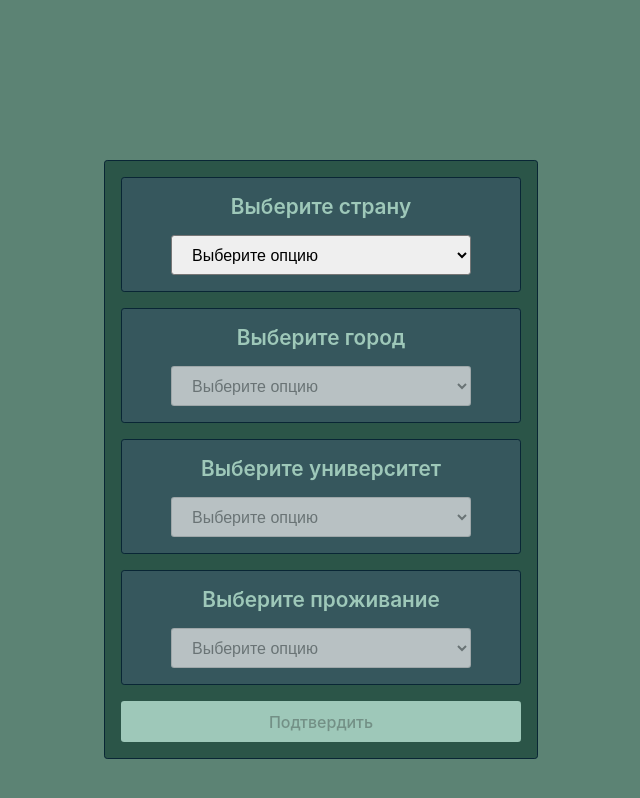
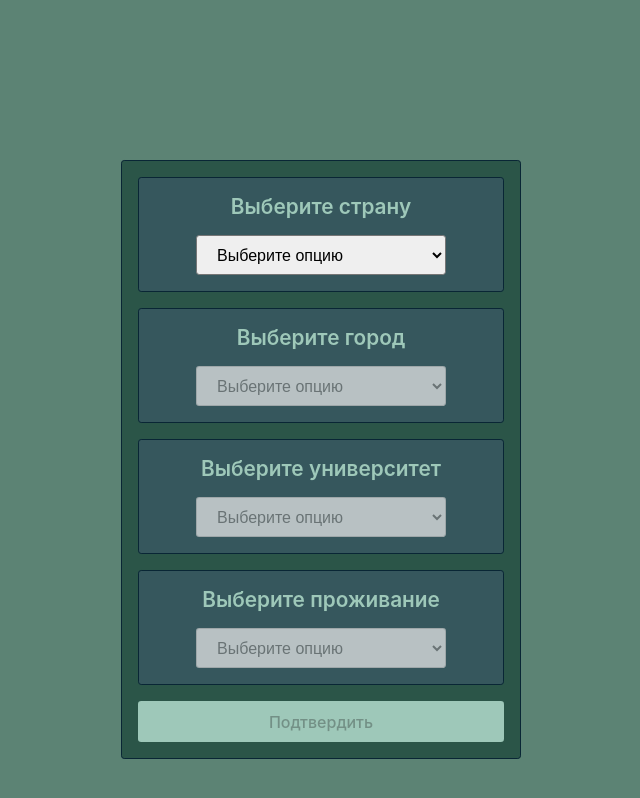
Before and after one commit to Hotimpulse/test_task, a React (Vite) app: page / in a window 1280 px wide. Shown: the whole page, without its empty margins (319-959 px from the left). Built offline with nearby package versions, Linux system fonts and the light colour scheme.

Commit message:
fix: fixing some css styling for better mobile responsiveness

```diff
--- a/src/components/CountryForm/CountryFormStyle.module.css
+++ b/src/components/CountryForm/CountryFormStyle.module.css
@@ -1,14 +1,14 @@
+@media (width <= 400px) {
   .container {
     display: flex;
     flex-direction: column;
     justify-content: center;
     align-items: center;
 
-  width: fit-content;
-  min-width: 400px;
-  gap: 1rem;
+    width: min(100% - 1rem, 300px);
     margin: 0 auto;
-  padding: 1rem;
+    padding-top: 1rem;
+    padding-bottom: 1rem;
 
     background-color: color-mix(in srgb, rgb(188, 255, 126) 10%, var(--color-primary2) 90%);
     border: 1px solid var(--color-primary);
@@ -22,3 +22,30 @@
     gap: 1rem;
     text-align: center;
   }
+}
+
+@media (width > 400px) {
+  .container {
+    display: flex;
+    flex-direction: column;
+    justify-content: center;
+    align-items: center;
+
+    width: min(100% - 1rem, 400px);
+    margin: 0 auto;
+    padding: 1rem 0.5rem;
+
+    background-color: color-mix(in srgb, rgb(188, 255, 126) 10%, var(--color-primary2) 90%);
+    border: 1px solid var(--color-primary);
+    border-radius: 0.2rem;
+    margin-top: 10rem;
+  }
+
+  .form {
+    display: flex;
+    width: min(100% - 1rem, 400px);
+    flex-direction: column;
+    gap: 1rem;
+    text-align: center;
+  }
+}
--- a/src/components/FormComponent/FormComponent.tsx
+++ b/src/components/FormComponent/FormComponent.tsx
@@ -8,7 +8,7 @@ export default function FormComponent(props: ISelectors) {
   return (
     <div className={FormComponentStyle['center-flex-col']}>
       <label htmlFor={label}>{text}</label>
-      <select value={value} onChange={onChange} disabled={disabled}>
+      <select id={label} value={value} onChange={onChange} disabled={disabled}>
         <option value="">Выберите опцию</option>
         {options.map((option: IOption, index: number) => {
           return (
--- a/src/components/FormComponent/FormComponentStyle.module.css
+++ b/src/components/FormComponent/FormComponentStyle.module.css
@@ -4,8 +4,7 @@
   justify-content: center;
   align-items: center;
 
-  width: fit-content;
-  min-width: 400px;
+  width: 100%;
   gap: 1rem;
   margin: 0 auto;
   padding: 1rem;
@@ -25,7 +24,7 @@ h3 {
 }
 
 select {
-  min-width: 300px;
+  width: min(100% - 0rem, 250px);
   border-radius: 0.2rem;
   font-size: 1rem;
 
@@ -47,6 +46,11 @@ select:focus-visible {
 }
 
 button {
+  display: flex;
+  margin: 0 auto;
+  justify-content: center;
+  align-items: center;
+  width: 100%;
   border-radius: 0.2rem;
   border: 1px solid transparent;
   padding: 0.6em 1.2em;
```
Lines whose indentation alone changed are shown as unchanged.
